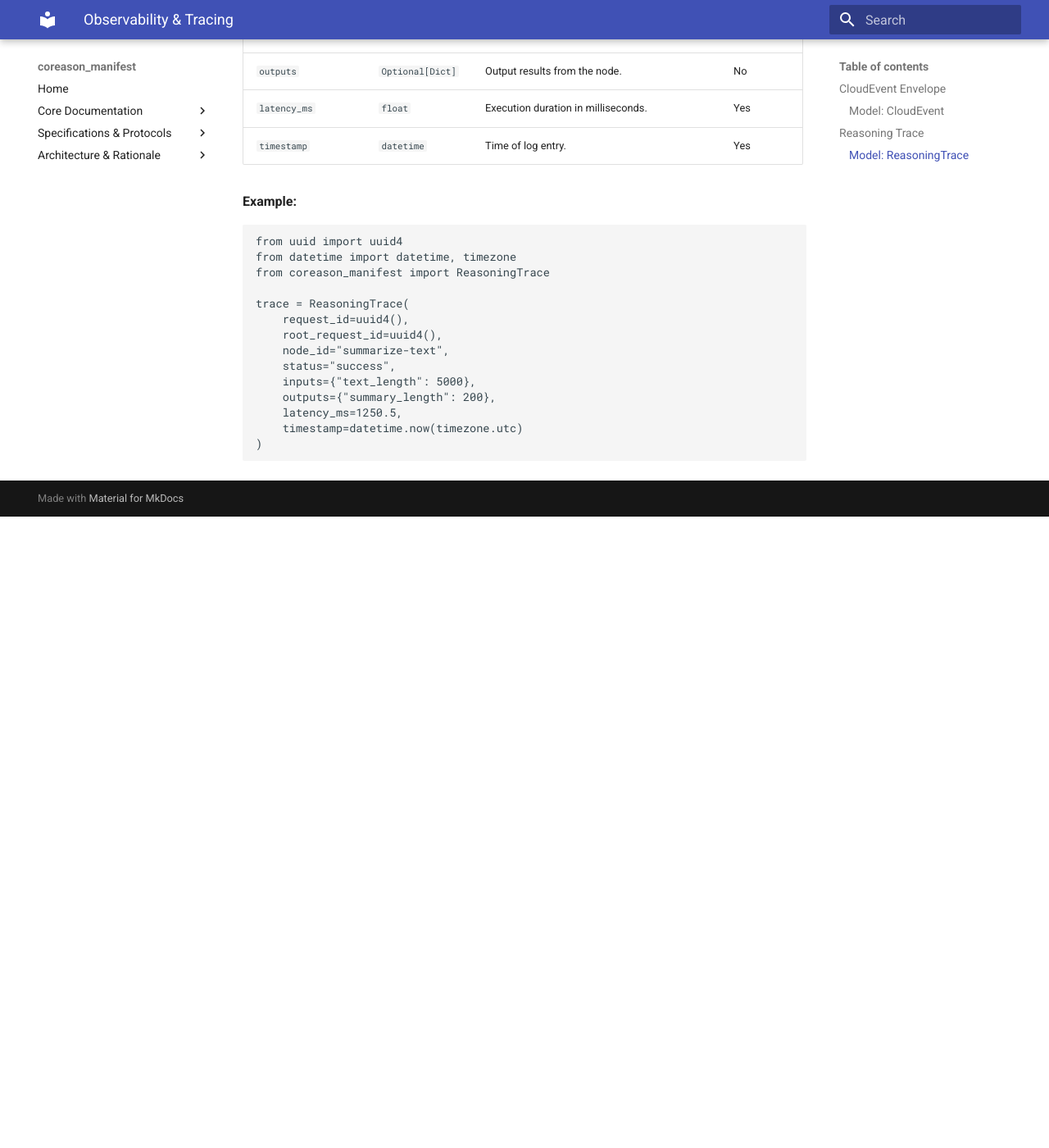
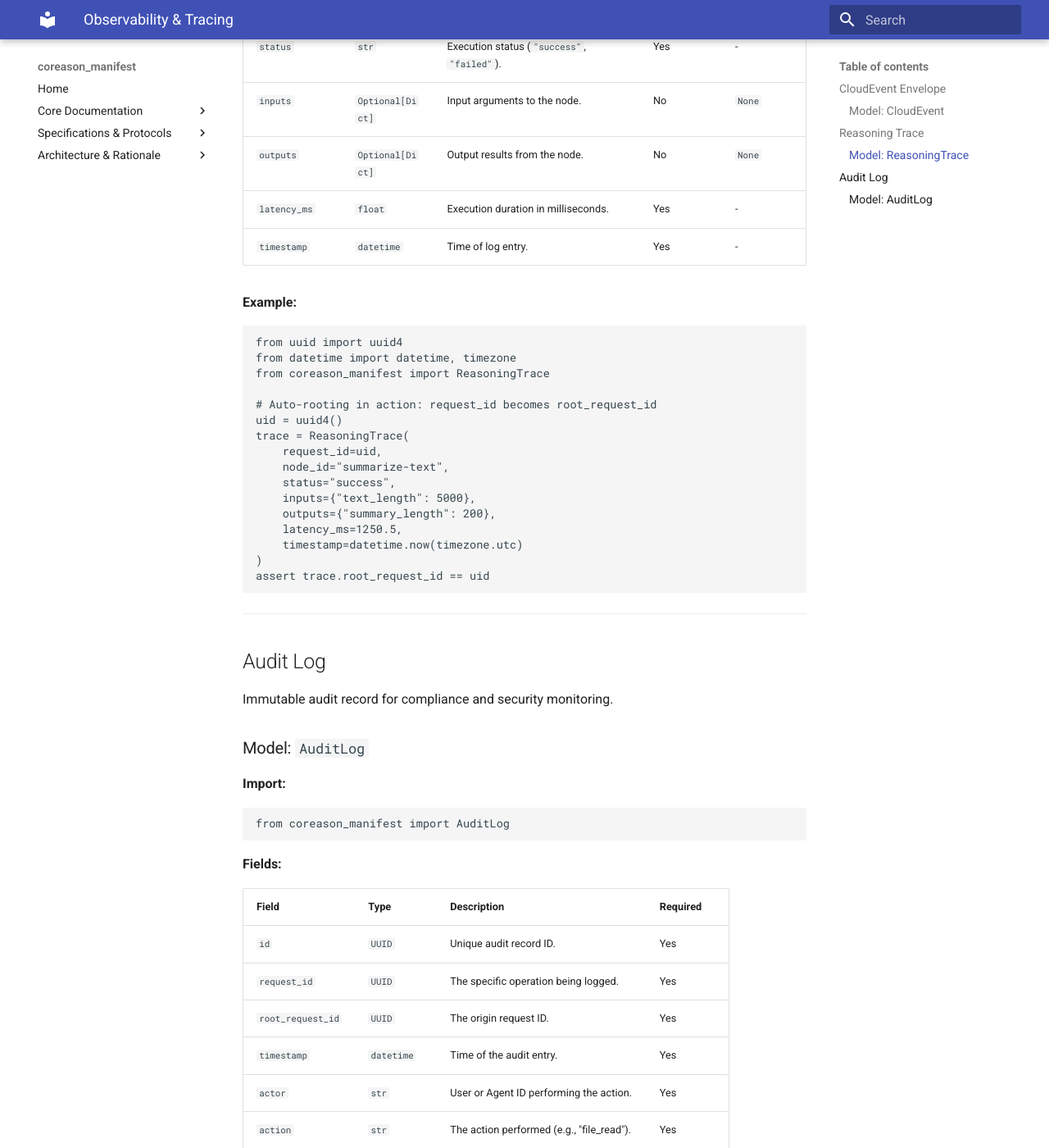
Before and after one commit to CoReason-AI/coreason-manifest, an MkDocs documentation site: the page built from docs/observability.md, in a window 1280 px wide and 1400 px high, scrolled down 2188 px. Shown: the whole window at 82% size. Built offline with MkDocs 1.6.1 and Material for MkDocs 9.7.7, drawn with Linux system fonts in a browser that asks for light colours; before the commit the page ends 2818 px from its top, so only the background shows below that; some of the changed text lies outside the part shown.

Commit message:
feat: implement strict request lineage enforcement
- Add `request_id`, `root_request_id`, and `parent_request_id` to `AgentRequest` with auto-rooting validator.
- Update `ReasoningTrace` with auto-rooting validator.
- Create `AuditLog` model in `observability.py`.
- Create `Interaction` and `LineageMetadata` models in new `session.py` file.
- Export `AuditLog` from `coreason_manifest`.
- Add `tests/test_lineage.py` to verify lineage logic.
- Fix mypy errors by ensuring auto-rooted fields are optional in constructor but enforced at runtime.
- Apply formatting fixes (ruff).
- Add `docs/request_lineage_implementation.md` and update `docs/observability.md`.

Co-authored-by: gowthamrao <13936600+gowthamrao@users.noreply.github.com>

````diff
--- a/docs/observability.md
+++ b/docs/observability.md
@@ -61,17 +61,17 @@ from coreason_manifest import ReasoningTrace
 
 **Fields:**
 
-| Field | Type | Description | Required |
-| :--- | :--- | :--- | :--- |
-| `request_id` | `UUID` | Unique ID for this specific trace entry. | Yes |
-| `root_request_id` | `UUID` | The original user request ID (preserves lineage). | Yes |
-| `parent_request_id` | `Optional[UUID]` | The ID of the parent span/step. | No |
-| `node_id` | `str` | The name or ID of the step/component. | Yes |
-| `status` | `str` | Execution status (`"success"`, `"failed"`). | Yes |
-| `inputs` | `Optional[Dict]` | Input arguments to the node. | No |
-| `outputs` | `Optional[Dict]` | Output results from the node. | No |
-| `latency_ms` | `float` | Execution duration in milliseconds. | Yes |
-| `timestamp` | `datetime` | Time of log entry. | Yes |
+| Field | Type | Description | Required | Default |
+| :--- | :--- | :--- | :--- | :--- |
+| `request_id` | `UUID` | Unique ID for this specific trace entry. | Yes | - |
+| `root_request_id` | `UUID` | The original user request ID (preserves lineage). Auto-filled if missing. | Yes | `None` (input) |
+| `parent_request_id` | `Optional[UUID]` | The ID of the parent span/step. | No | `None` |
+| `node_id` | `str` | The name or ID of the step/component. | Yes | - |
+| `status` | `str` | Execution status (`"success"`, `"failed"`). | Yes | - |
+| `inputs` | `Optional[Dict]` | Input arguments to the node. | No | `None` |
+| `outputs` | `Optional[Dict]` | Output results from the node. | No | `None` |
+| `latency_ms` | `float` | Execution duration in milliseconds. | Yes | - |
+| `timestamp` | `datetime` | Time of log entry. | Yes | - |
 
 **Example:**
 
@@ -80,9 +80,10 @@ from uuid import uuid4
 from datetime import datetime, timezone
 from coreason_manifest import ReasoningTrace
 
+# Auto-rooting in action: request_id becomes root_request_id
+uid = uuid4()
 trace = ReasoningTrace(
-    request_id=uuid4(),
-    root_request_id=uuid4(),
+    request_id=uid,
     node_id="summarize-text",
     status="success",
     inputs={"text_length": 5000},
@@ -90,4 +91,31 @@ trace = ReasoningTrace(
     latency_ms=1250.5,
     timestamp=datetime.now(timezone.utc)
 )
+assert trace.root_request_id == uid
 ```
+
+---
+
+## Audit Log
+
+Immutable audit record for compliance and security monitoring.
+
+### Model: `AuditLog`
+
+**Import:**
+```python
+from coreason_manifest import AuditLog
+```
+
+**Fields:**
+
+| Field | Type | Description | Required |
+| :--- | :--- | :--- | :--- |
+| `id` | `UUID` | Unique audit record ID. | Yes |
+| `request_id` | `UUID` | The specific operation being logged. | Yes |
+| `root_request_id` | `UUID` | The origin request ID. | Yes |
+| `timestamp` | `datetime` | Time of the audit entry. | Yes |
+| `actor` | `str` | User or Agent ID performing the action. | Yes |
+| `action` | `str` | The action performed (e.g., "file_read"). | Yes |
+| `outcome` | `str` | The outcome (e.g., "success", "denied"). | Yes |
+| `integrity_hash` | `str` | SHA-256 hash of critical fields. | Yes |
````
Also changed, not shown: docs/request_lineage_implementation.md (added, +71 -0 lines), 1 other file.
